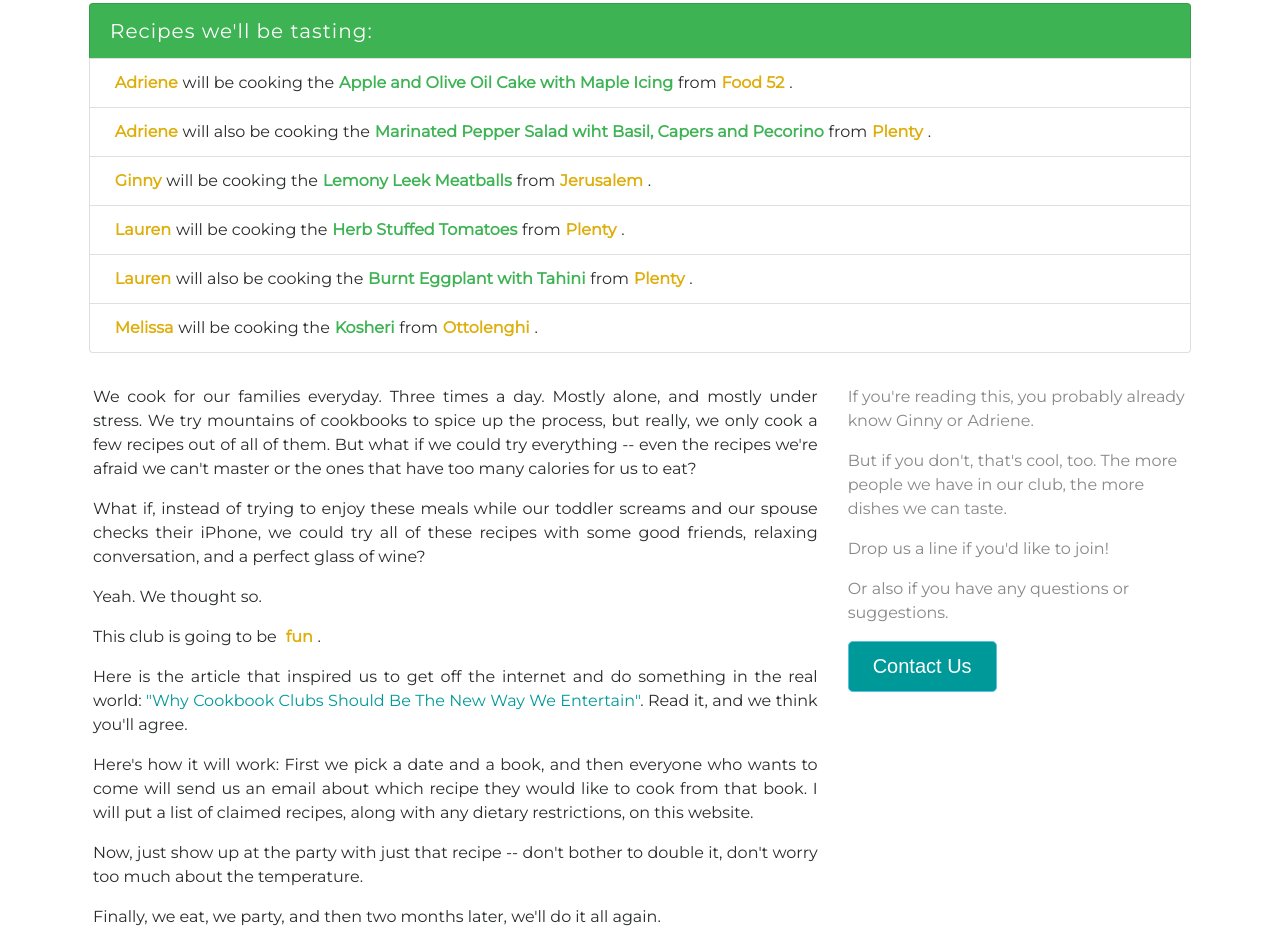
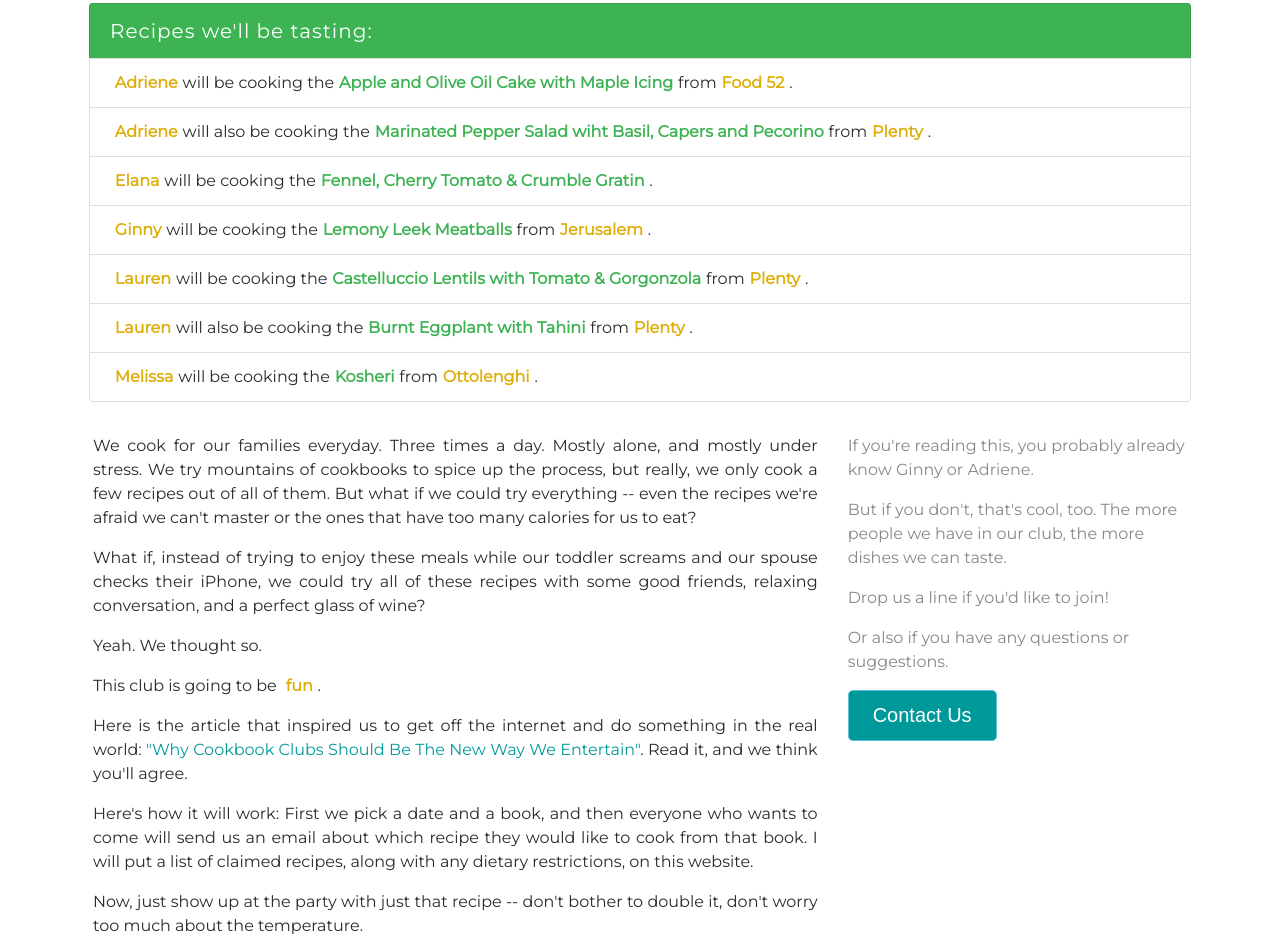
Before and after one commit to ginnypx1/eagle-rock-cookbook-club, a plain HTML site: page index.html in a window 1280 px wide. Shown: the part 1522-2473 px from the top of the page. Drawn offline with nearby package versions, Linux system fonts and the light colour scheme; a script that the page names is missing; files whose address does not match are found by name; a web font is replaced by a local one.

Commit message:
Added Elana cooking

```diff
--- a/index.html
+++ b/index.html
@@ -92,8 +92,9 @@
         <li id="recipe-header" class="list-group-item text-white">Recipes we'll be tasting:</li>
         <li class="list-group-item"><strong class="name">Adriene</strong> will be cooking the <strong class="dish">Apple and Olive Oil Cake with Maple Icing</strong> from <strong>Food 52</strong>.</li>
         <li class="list-group-item"><strong class="name">Adriene</strong> will also be cooking the <strong class="dish">Marinated Pepper Salad wiht Basil, Capers and Pecorino</strong> from <strong>Plenty</strong>.</li>
+        <li class="list-group-item"><strong class="name">Elana</strong> will be cooking the <strong class="dish">Fennel, Cherry Tomato &amp; Crumble Gratin</strong>.</li>
         <li class="list-group-item"><strong class="name">Ginny</strong> will be cooking the <strong class="dish">Lemony Leek Meatballs</strong> from <strong>Jerusalem</strong>.</li>
-        <li class="list-group-item"><strong class="name">Lauren</strong> will be cooking the <strong class="dish">Herb Stuffed Tomatoes</strong> from <strong>Plenty</strong>.</li>
+        <li class="list-group-item"><strong class="name">Lauren</strong> will be cooking the <strong class="dish">Castelluccio Lentils with Tomato &amp; Gorgonzola</strong> from <strong>Plenty</strong>.</li>
         <li class="list-group-item"><strong class="name">Lauren</strong> will also be cooking the <strong class="dish">Burnt Eggplant with Tahini</strong> from <strong>Plenty</strong>.</li>
         <li class="list-group-item"><strong class="name">Melissa</strong> will be cooking the <strong class="dish">Kosheri</strong> from <strong>Ottolenghi</strong>.</li>
       </ul>
```
